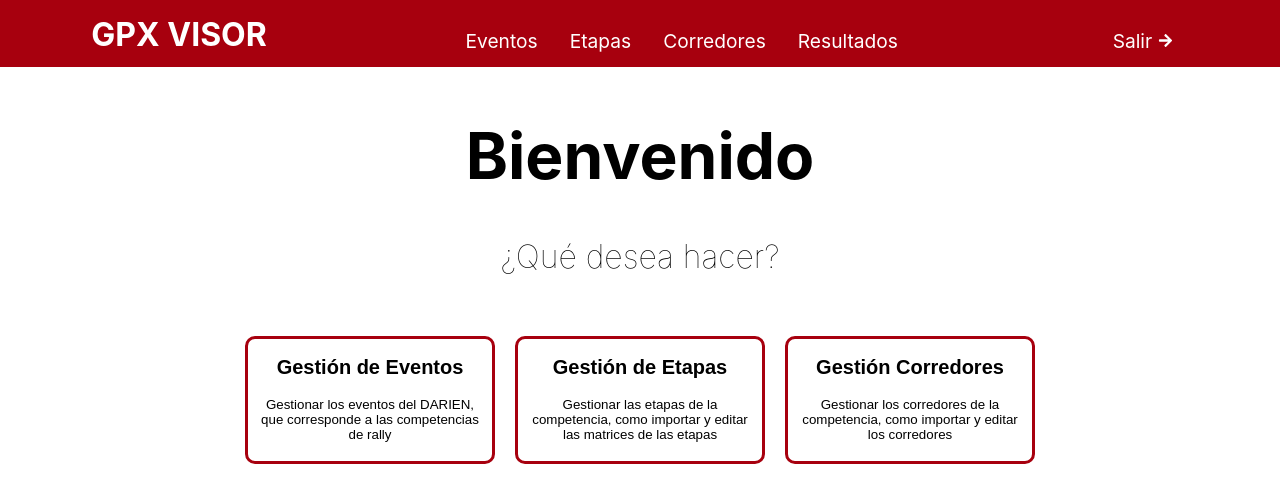
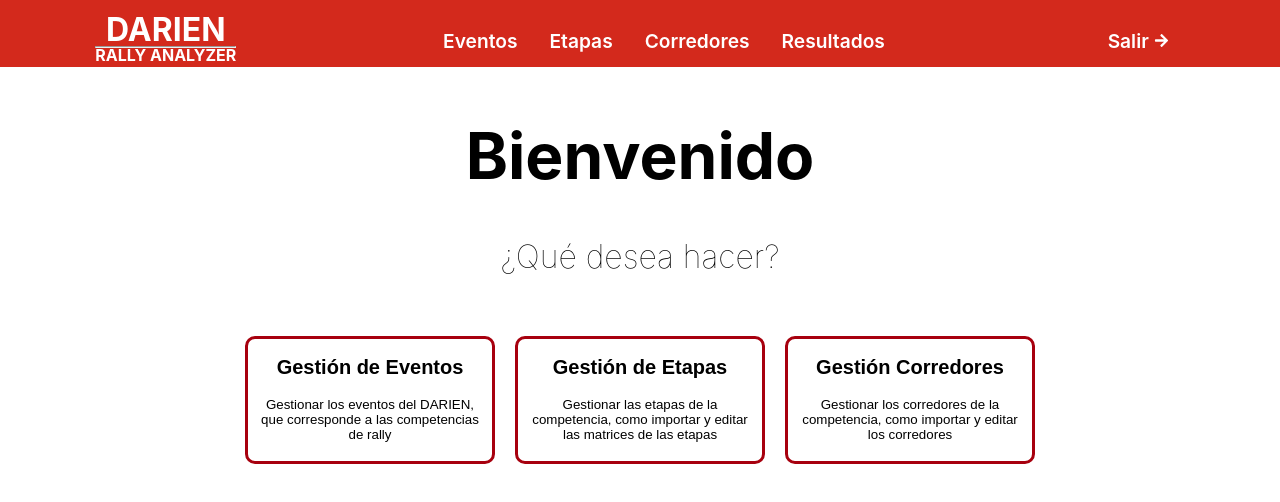
Before and after one commit to Juanbc2/gpx-frontend, a React (Create React App) app: page / in a window 1280 px wide. Shown: the top 502 px of the page. Built offline with nearby package versions, Linux system fonts and the light colour scheme.

Commit message:
minor header change

```diff
--- a/src/components/header/header.css
+++ b/src/components/header/header.css
@@ -1,10 +1,19 @@
 .header {
-  background-color: #a7000e;
+  background-color: #d3291c;
   color: white;
   display: flex;
   flex-direction: row;
   justify-content: space-around;
   padding-top: 15px;
+}
+
+.brand {
+  text-align: center;
+  justify-content: center;
+}
+
+.brand hr {
+  margin: 0 auto;
 }
 
 .brand h1 {
@@ -13,9 +22,26 @@
   padding: 0;
 }
 
-.brand h1:hover {
-  color: #b4b2b2;
+.brand h3 {
+  font-size: 1em;
+  margin: 0;
+  padding: 0;
+  bottom: 10px;
+}
+
+.brand h1,
+.brand h3 {
+  line-height: 0.96;
+  user-select: none;
+}
+
+.brand:hover {
+  transform: scale(1.05);
   cursor: pointer;
+}
+
+.brand:active {
+  color: #A7000E;
 }
 
 .menu {
@@ -36,8 +62,9 @@ a {
   padding: 14px 16px;
   text-decoration: none;
   font-size: larger;
+  font-weight: 600;
 }
 
 a:hover {
-  background-color: #111;
+  background-color: #a7000e;
 }
--- a/src/components/header/header.js
+++ b/src/components/header/header.js
@@ -7,8 +7,10 @@ const Header = () => {
   const navigate = useNavigate();
   return (
     <div className="header">
-      <div className="brand">
-        <h1 onClick={() => navigate("/")}>GPX VISOR</h1>
+      <div className="brand" onClick={() => navigate("/")}>
+        <h1>DARIEN</h1>
+        <hr></hr>
+        <h3>RALLY ANALYZER</h3>
       </div>
       <div>
         <ul className="menu">
```
